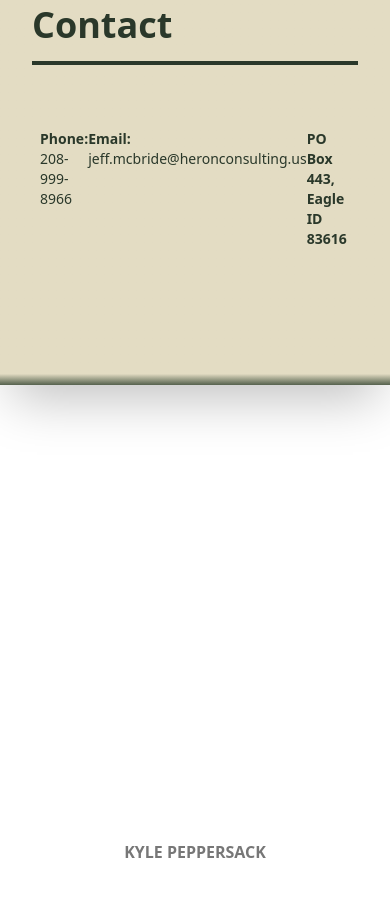
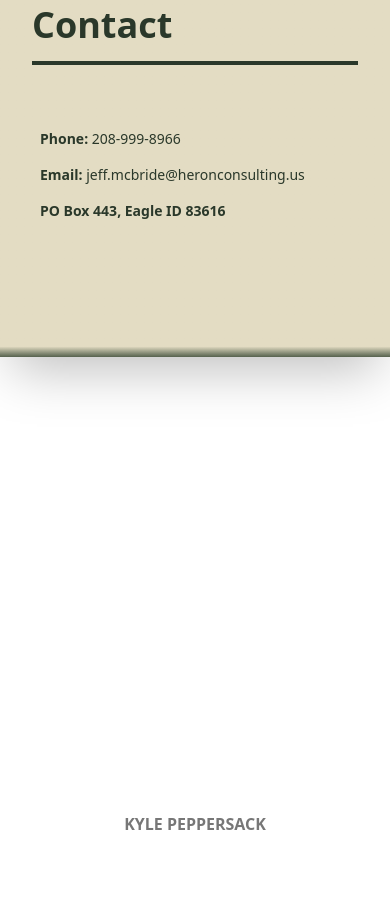
Before and after one commit to KylePep/consultant-jeff, a Vue app: page / in a window 390 px wide. Shown: the part 3180-4077 px from the top of the page. After the commit the page ends 4049 px from the top, so only its background shows below. Built offline with nearby package versions, Linux system fonts and the light colour scheme.

Commit message:
changes to footer col

```diff
--- a/src/components/FooterContent.vue
+++ b/src/components/FooterContent.vue
@@ -11,7 +11,7 @@
             Contact
           </h3>
         </div>
-        <ul class="flex justify-between px-2 space-y-4 pb-2">
+        <ul class="flex flex-col lg:flex-row justify-between px-2 space-y-4 pb-2">
           <li class="font-semibold text-sm ">
             <a href="tel:2089998966">
               Phone:
```
